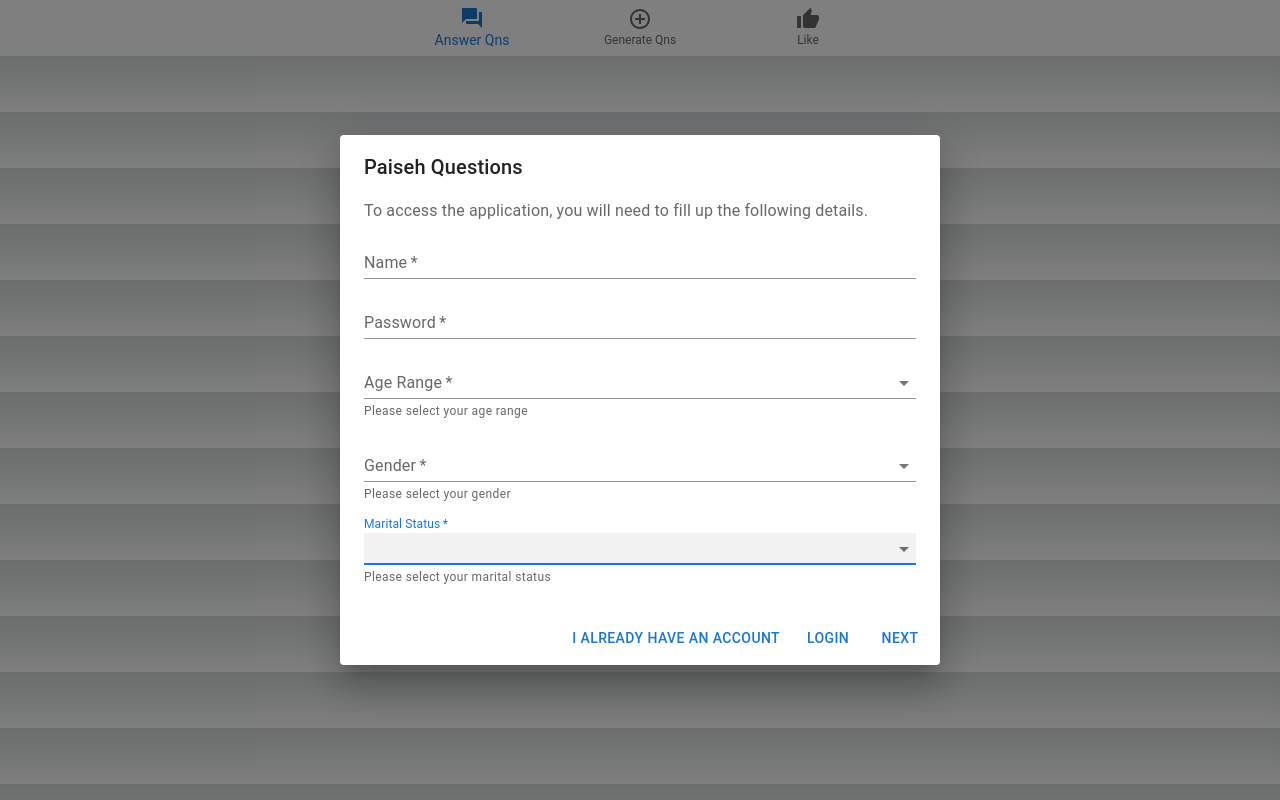
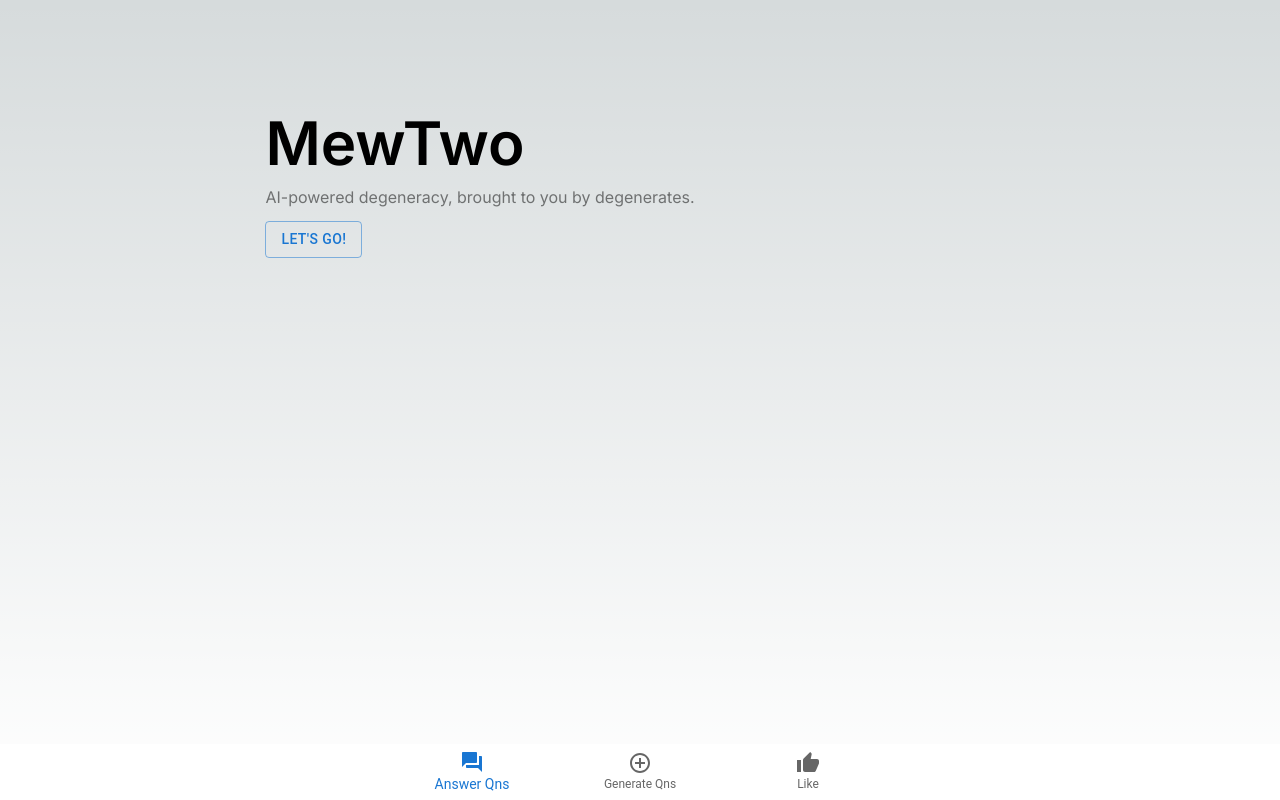
Before and after one commit to moroha29/HackAndRollFE, a Next.js app: page / in a window 1280 px wide. Built offline with nearby package versions, Linux system fonts and the light colour scheme.

Commit message:
basic landing page

```diff
--- a/app/page.tsx
+++ b/app/page.tsx
@@ -1,18 +1,24 @@
-"use client"
-import * as React from 'react';
-import Box from '@mui/material/Box';
-import BottomNavigation from '@mui/material/BottomNavigation';
-import BottomNavigationAction from '@mui/material/BottomNavigationAction';
+"use client";
+import * as React from "react";
+import Box from "@mui/material/Box";
 import Navbar from "@/components/NavBar";
 import FormDialog from "@/components/LoginModal2";
 
 export default function SimpleBottomNavigation() {
-  const [value, setValue] = React.useState(0);
-
-  return (
-      <Box sx={{ width: "100%" }}>
-          <FormDialog/>
-      <Navbar/>
-      </Box>
-  );
+    return (
+        <div>
+            <main className="flex min-h-screen flex-col items-center justify-between p-24">
+                <div className="mb-32 grid text-center lg:text-left lg:mr-[20em]">
+                    <div className="group rounded-lg border border-transparent px-5 py-4">
+                        <h1 className={`mb-3 text-6xl font-semibold`}>MewTwo</h1>
+                        <p className={`m-0 mb-3 text-l opacity-50`}>AI-powered degeneracy, brought to you by degenerates.</p>
+                        <FormDialog />
+                    </div>
+                </div>
+            </main>
+            <Box sx={{ width: "100%" }} className="fixed z-10 bottom-0">
+                <Navbar />
+            </Box>
+        </div>
+    );
 }
--- a/components/LoginModal2.tsx
+++ b/components/LoginModal2.tsx
@@ -74,7 +74,7 @@ interface FormData {
 }
 
 export default function FormDialog() {
-    const [open, setOpen] = useState(true);
+    const [open, setOpen] = useState(false);
     const [formData, setFormData] = useState<FormData>({
         username: '',
         password: '',
@@ -180,9 +180,9 @@ export default function FormDialog() {
 
     return (
       <React.Fragment>
-          {/* <Button variant="outlined" onClick={handleOpen}>
-              Open form dialog
-          </Button> */}
+          <Button variant="outlined" onClick={handleOpen}>
+              Let&apos;s go!
+          </Button>
           <Dialog open={open} onClose={handleClose}>
               <DialogTitle>Paiseh Questions</DialogTitle>
               <DialogContent>
```
